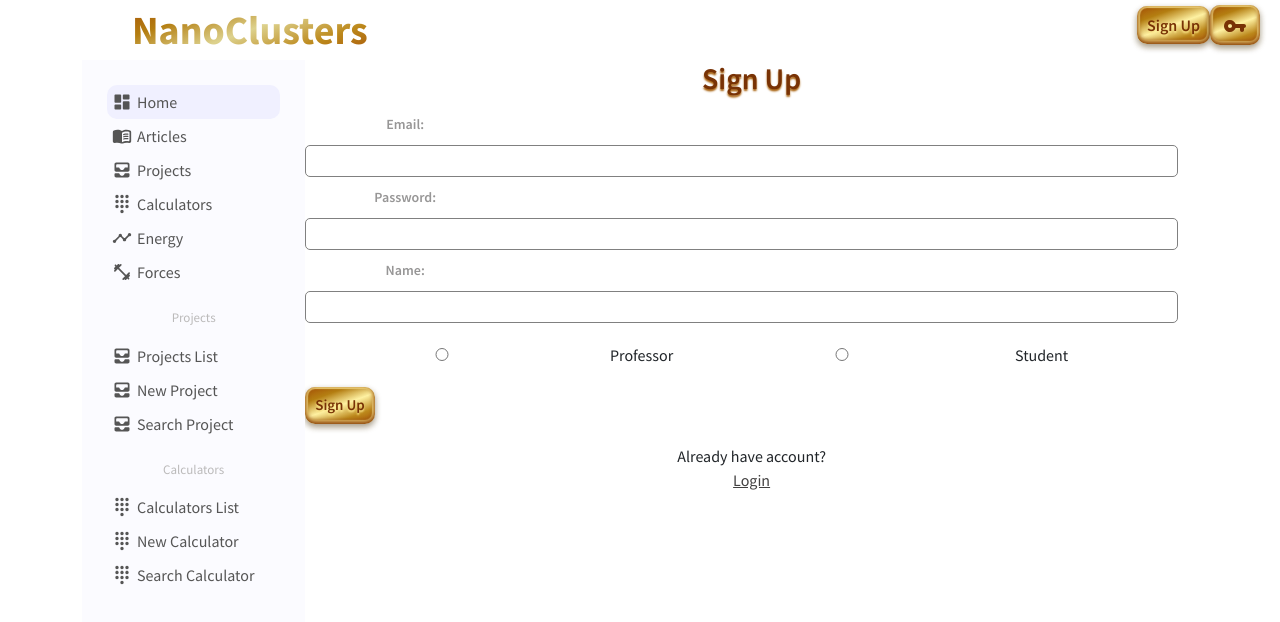
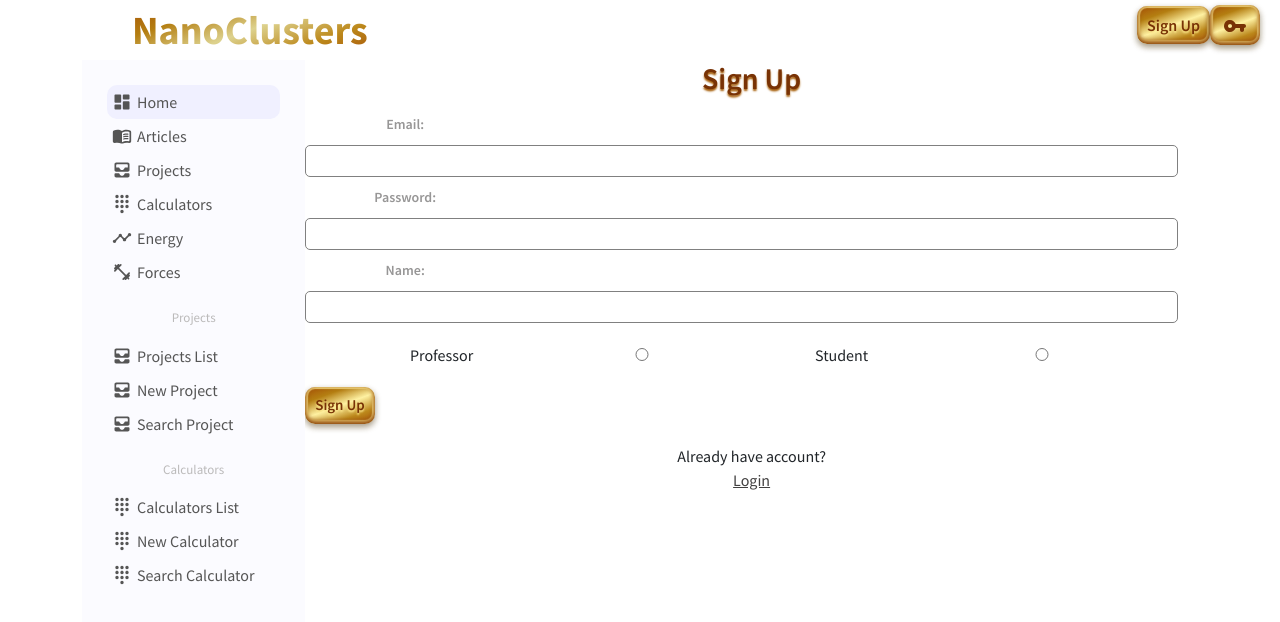
Before and after one commit to Openbank-Java-Bootcamp/NanoWorld_Final_Project_Client, a React (Create React App) app: page /signup in a window 1280 px wide. Shown: the top 622 px of the page. Built offline with nearby package versions, Linux system fonts and the light colour scheme.

Commit message:
Roles-SignUpWithRole

```diff
--- a/src/pages/signUp/SignupPage.js
+++ b/src/pages/signUp/SignupPage.js
@@ -8,6 +8,7 @@ function SignupPage(props) {
   const [email, setEmail] = useState("");
   const [password, setPassword] = useState("");
   const [name, setName] = useState("");
+  const [role, setRole] = useState("");
   const [errorMessage, setErrorMessage] = useState(undefined);
 
   const navigate = useNavigate();
@@ -15,15 +16,20 @@ function SignupPage(props) {
   const handleEmail = (e) => setEmail(e.target.value);
   const handlePassword = (e) => setPassword(e.target.value);
   const handleName = (e) => setName(e.target.value);
+  const handleRole = (e) => setRole(e.target.value);
 
   const handleSignupSubmit = (e) => {
     e.preventDefault();
-    const requestBody = { email, password, name };
+    const requestBody = { email, password, name, role };
 
     axios
-      .post(`${API_URL}/api/auth/signup`, requestBody)
+      // .post(`${API_URL}/api/auth/signup`, requestBody)
+      .post(`${API_URL}/api/auth/signup/withRole`, requestBody)
+
       .then((response) => {
         navigate("/login");
+        console.log(requestBody);
+        console.log(role);
       })
       .catch((error) => {
         const errorDescription = error.response.data.errors[0].defaultMessage;
@@ -61,20 +67,24 @@ function SignupPage(props) {
         <div className="formItem">
           <label></label>
           <div className="formOcupation">
+            <label htmlFor="professor">Professor</label>
             <input
               type="radio"
               name="ocupattion"
               id="professor"
-              value="professor"
+              // value="professor"
+              value="ROLE_TEACHER"
+              onChange={handleRole}
             />
-            <label for="professor">Professor</label>
+            <label htmlFor="student">Student</label>
             <input
               type="radio"
               name="ocupattion"
               id="student"
-              value="student"
+              // value="student"
+              value="ROLE_STUDENT"
+              onChange={handleRole}
             />
-            <label for="student">Student</label>
           </div>
         </div>
         <button className="formButton" type="submit">
```
